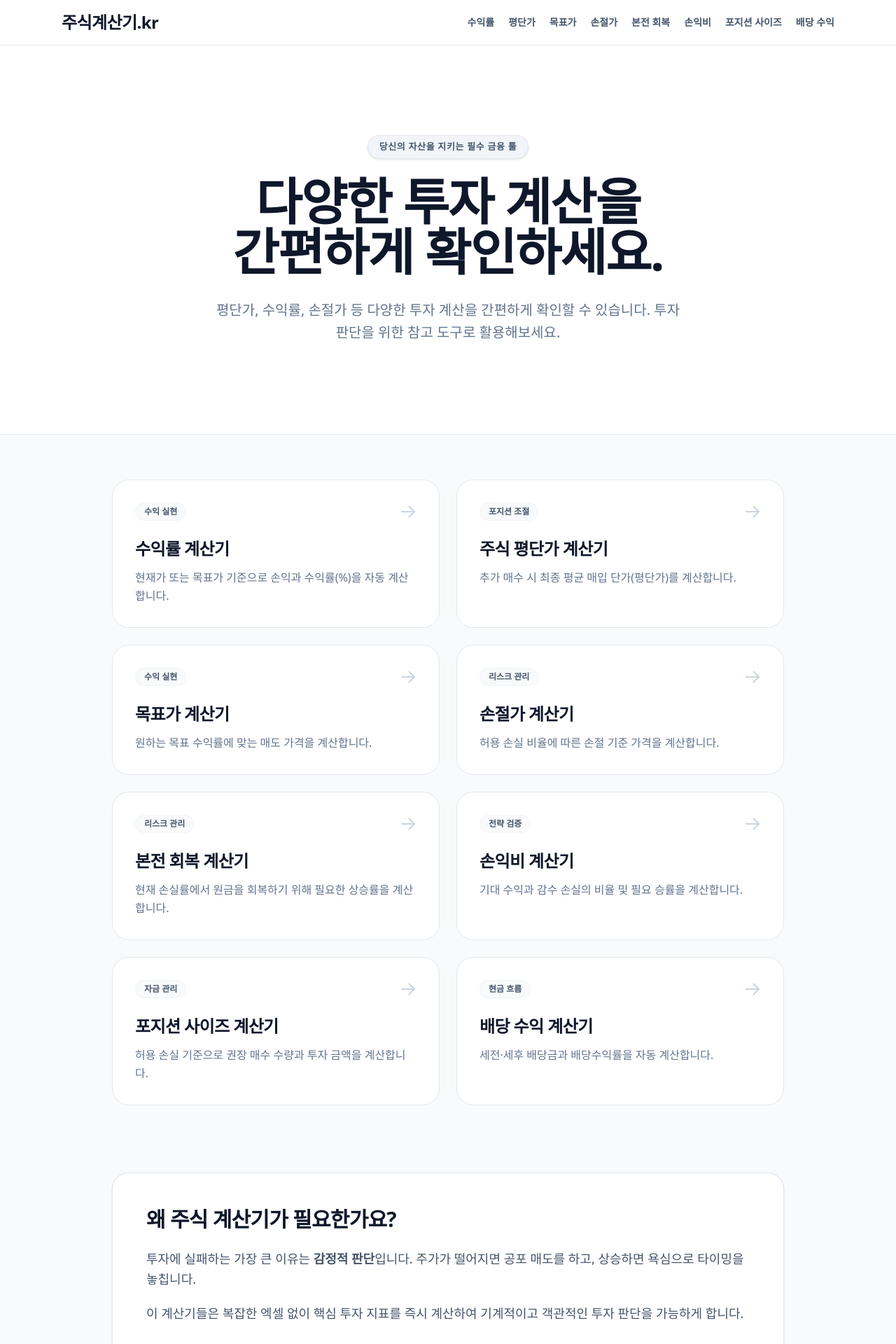
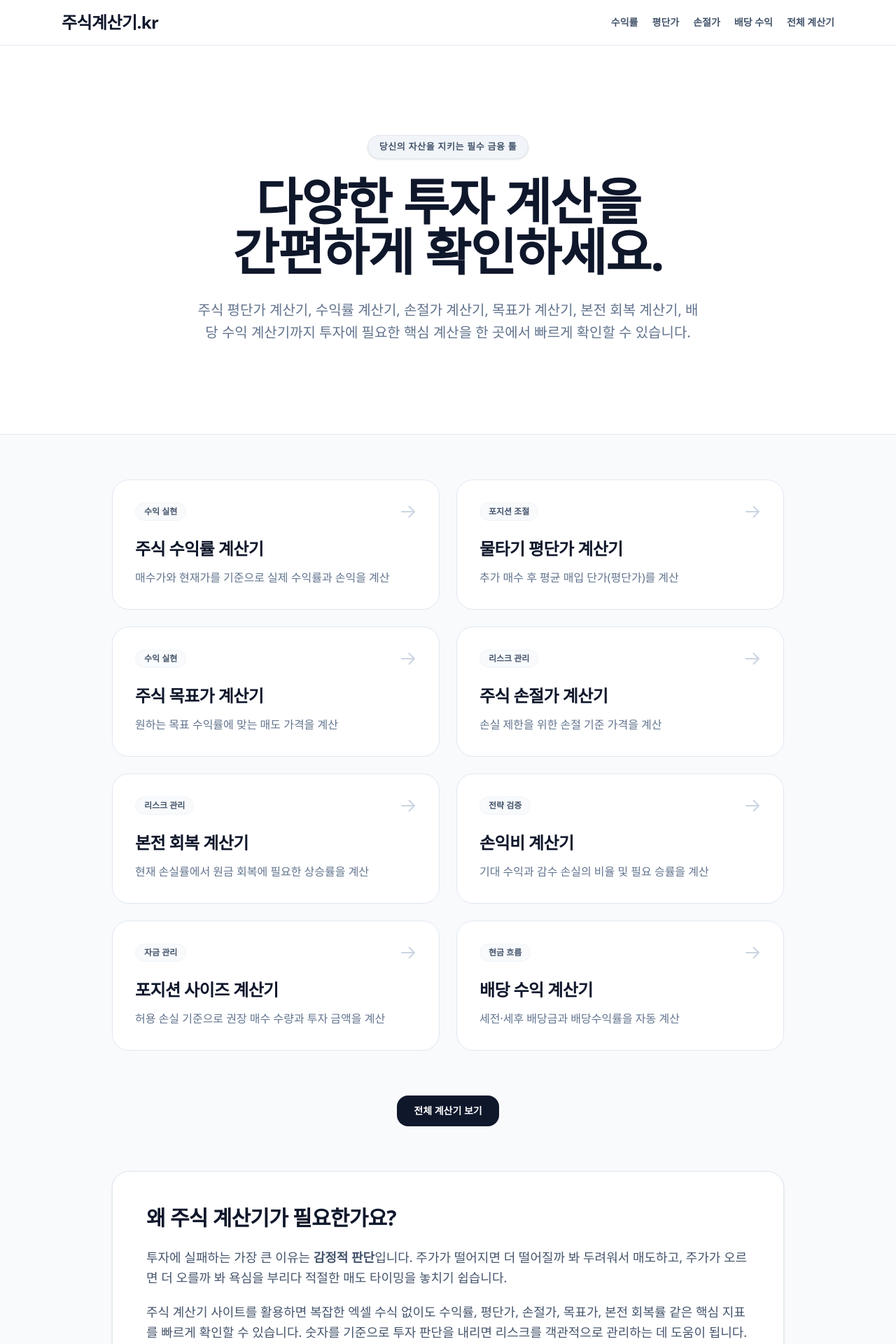
Before and after one commit to YG-coder/stock-calculator, a Next.js app: page / in a window 1280 px wide. Shown: the top 1920 px of the page at 70% size. Built offline with nearby package versions, Linux system fonts and the light colour scheme.

Commit message:
refactor: 헤더 경량화 및 홈-허브 링크 구조 SEO 개선

```diff
--- a/src/app/layout.tsx
+++ b/src/app/layout.tsx
@@ -1,7 +1,7 @@
 import type { Metadata } from "next";
 import { Geist, Geist_Mono } from "next/font/google";
 import Link from "next/link";
-import { CALCULATORS, POLICY_ROUTES } from "@/lib/constants";
+import { HEADER_CALCULATORS, POLICY_ROUTES } from "@/lib/constants";
 import "./globals.css";
 
 const geistSans = Geist({
@@ -14,10 +14,6 @@ const geistMono = Geist_Mono({
   subsets: ["latin"],
 });
 
-/* =========================
-   SEO Metadata
-========================= */
-
 export const metadata: Metadata = {
   metadataBase: new URL("https://주식계산기.kr"),
   title: {
@@ -25,7 +21,18 @@ export const metadata: Metadata = {
     template: "%s | 주식계산기.kr",
   },
   description:
-    "손절가 계산기, 수익률 계산기, 평단가 계산기, 목표가 계산기, 본전 회복 계산기를 포함한 8종의 핵심 기능 주식 계산기 모음 사이트입니다.",
+    "손절가 계산기, 수익률 계산기, 평단가 계산기, 목표가 계산기, 본전 회복 계산기, 배당 수익 계산기를 포함한 8종의 핵심 기능 주식 계산기 모음 사이트입니다.",
+  keywords: [
+    "주식 계산기",
+    "손절가 계산기",
+    "평단가 계산기",
+    "수익률 계산기",
+    "목표가 계산기",
+    "물타기 계산기",
+    "본전 회복 계산기",
+    "배당 계산기",
+    "배당 수익 계산기",
+  ],
   alternates: {
     canonical: "https://주식계산기.kr",
   },
@@ -51,35 +58,25 @@ export const metadata: Metadata = {
   },
 };
 
-/* =========================
-   Layout
-========================= */
-
 export default function RootLayout({
   children,
-}: {
+}: Readonly<{
   children: React.ReactNode;
-}) {
+}>) {
   return (
     <html lang="ko">
       <head>
-        {/* Google AdSense */}
         <script
           async
           src="https://pagead2.googlesyndication.com/pagead/js/adsbygoogle.js?client=ca-pub-6405509957088169"
           crossOrigin="anonymous"
         />
       </head>
-
       <body
         className={`${geistSans.variable} ${geistMono.variable} antialiased bg-slate-50 text-slate-900 flex flex-col min-h-screen`}
       >
-        {/* =========================
-            HEADER
-        ========================= */}
         <header className="sticky top-0 z-50 w-full border-b border-slate-200 bg-white/80 backdrop-blur-md">
           <div className="mx-auto flex max-w-6xl flex-wrap items-center justify-between gap-x-8 gap-y-3 px-4 py-4 md:px-6">
-            {/* 로고 */}
             <Link
               href="/"
               className="whitespace-nowrap text-2xl font-extrabold tracking-tight text-slate-900 hover:text-slate-700 transition"
@@ -87,29 +84,22 @@ export default function RootLayout({
               주식계산기.kr
             </Link>
 
-            {/* 네비 */}
             <nav className="flex flex-wrap items-center justify-end gap-x-5 gap-y-2 text-sm font-semibold text-slate-600 max-[1100px]:w-full max-[1100px]:justify-center">
-              {CALCULATORS.map((calc) => (
+              {HEADER_CALCULATORS.map((item) => (
                 <Link
-                  key={calc.href}
-                  href={calc.href}
+                  key={item.href}
+                  href={item.href}
                   className="whitespace-nowrap hover:text-slate-900 transition-colors"
                 >
-                  {calc.label}
+                  {item.label}
                 </Link>
               ))}
             </nav>
           </div>
         </header>
 
-        {/* =========================
-            MAIN
-        ========================= */}
-        <main className="flex-grow">{children}</main>
+        <div className="flex-grow">{children}</div>
 
-        {/* =========================
-            FOOTER
-        ========================= */}
         <footer className="border-t border-slate-200 bg-white py-12 text-center text-sm text-slate-500">
           <div className="mx-auto max-w-5xl px-6">
             <div className="flex flex-wrap justify-center gap-4 md:gap-8 mb-8 font-medium">
@@ -123,12 +113,10 @@ export default function RootLayout({
                 </Link>
               ))}
             </div>
-
             <p>
               본 사이트에서 제공하는 계산 결과는 참고용이며, 투자 권유를 의미하지 않습니다.
               투자에 대한 최종 판단과 책임은 사용자에게 있습니다.
             </p>
-
             <p className="mt-6 text-xs text-slate-400">
               © {new Date().getFullYear()} 주식계산기.kr All rights reserved.
             </p>
--- a/src/app/page.tsx
+++ b/src/app/page.tsx
@@ -1,12 +1,12 @@
 import { Metadata } from "next";
 import Link from "next/link";
+import { SectionCard, Article } from "@/components/ui/Shared";
 import { CALCULATORS } from "@/lib/constants";
-import { PageHeader, SectionCard, Article } from "@/components/ui/Shared";
 
 export const metadata: Metadata = {
-  title: "주식 계산기 모음 | 평단가, 손절가, 수익률 자동 계산",
+  title: "주식 계산기 모음 | 평단가, 손절가, 물타기, 수익률 자동 계산",
   description:
-    "주식 계산기 사이트로 평단가, 수익률, 손절가, 목표가 계산 기능을 제공하여 투자 판단을 돕는 금융 계산 도구입니다.",
+    "주식 계산기 사이트로 평단가, 수익률, 손절가, 목표가, 배당 수익 계산 기능을 제공하여 투자 판단을 돕는 금융 계산 도구입니다.",
   keywords: [
     "주식 계산기",
     "평단가 계산기",
@@ -14,11 +14,12 @@ export const metadata: Metadata = {
     "손절가 계산기",
     "물타기 계산기",
     "주식 계산기 모음",
+    "배당 수익 계산기",
   ],
   openGraph: {
     title: "주식 계산기 모음 | 투자 필수 툴 허브",
     description:
-      "주식 투자 전 감정을 배제한 기계적 전략 수립을 돕습니다. 빠르고 정확한 주식 계산기 8종을 무료로 이용하세요.",
+      "주식 평단가 계산기, 수익률 계산기, 손절가 계산기, 목표가 계산기, 배당 수익 계산기까지 한 곳에서 빠르게 확인하세요.",
     type: "website",
   },
 };
@@ -26,68 +27,43 @@ export const metadata: Metadata = {
 export default function HomePage() {
   return (
     <main className="min-h-screen bg-slate-50 text-slate-900 selection:bg-slate-200 selection:text-slate-900 pb-20">
-
-      {/* Hero Section */}
       <section className="bg-white border-b border-slate-200">
-        <div className="mx-auto max-w-5xl px-6 py-20 md:px-8 md:py-32 text-center flex flex-col items-center">
+        <div className="mx-auto max-w-5xl px-6 py-20 md:px-8 md:py-32 text-center text-balance flex flex-col items-center">
           <span className="inline-flex rounded-full bg-slate-100 px-4 py-1.5 text-[13px] font-semibold text-slate-600 tracking-wider uppercase mb-6 shadow-sm border border-slate-200">
             당신의 자산을 지키는 필수 금융 툴
           </span>
-
           <h1 className="text-4xl sm:text-5xl md:text-6xl lg:text-7xl font-extrabold tracking-tight text-slate-900">
             다양한 투자 계산을
-            <br className="hidden sm:block" />
-            간편하게 확인하세요.
+            <br className="hidden sm:block" /> 간편하게 확인하세요.
           </h1>
-
-          <p className="mt-8 max-w-2xl text-lg sm:text-xl leading-relaxed text-slate-500">
-            평단가, 수익률, 손절가 등 다양한 투자 계산을 간편하게 확인할 수 있습니다.
-            투자 판단을 위한 참고 도구로 활용해보세요.
+          <p className="mt-8 max-w-3xl text-lg sm:text-xl leading-relaxed text-slate-500">
+            주식 평단가 계산기, 수익률 계산기, 손절가 계산기, 목표가 계산기,
+            본전 회복 계산기, 배당 수익 계산기까지 투자에 필요한 핵심 계산을 한 곳에서 빠르게 확인할 수 있습니다.
           </p>
         </div>
       </section>
 
-      {/* Calculator Grid */}
       <div className="mx-auto max-w-5xl px-6 py-16 md:px-8">
-        <section className="grid gap-6 sm:grid-cols-2 lg:grid-cols-2 mb-24">
-          {CALCULATORS.map((calc, idx) => (
+        <section className="grid gap-6 sm:grid-cols-2 lg:grid-cols-2 mb-16">
+          {CALCULATORS.map((calc) => (
             <Link
               key={calc.href}
               href={calc.href}
-              className={`group flex flex-col justify-start rounded-[24px] bg-white p-8 border border-slate-200 transition-all duration-200 hover:-translate-y-1 hover:shadow-lg hover:border-slate-300 ${CALCULATORS.length % 2 === 1 && idx === CALCULATORS.length - 1
-                  ? "sm:col-span-2 lg:col-span-2 text-center items-center"
-                  : ""
-                }`}
+              className="group flex flex-col justify-start rounded-[24px] bg-white p-8 border border-slate-200 transition-all duration-200 hover:-translate-y-1 hover:shadow-lg hover:border-slate-300"
             >
-              {/* Badge + Arrow */}
               <div className="flex w-full items-center justify-between mb-6">
                 <span className="inline-flex rounded-full bg-slate-50 border border-slate-100 px-3 py-1 text-xs font-semibold text-slate-600">
                   {calc.badge}
                 </span>
-
                 <span className="text-slate-300 group-hover:text-slate-400 group-hover:translate-x-1 transition-transform">
-                  <svg
-                    className="w-6 h-6"
-                    fill="none"
-                    viewBox="0 0 24 24"
-                    strokeWidth="2"
-                    stroke="currentColor"
-                  >
-                    <path
-                      strokeLinecap="round"
-                      strokeLinejoin="round"
-                      d="M13.5 4.5 21 12m0 0-7.5 7.5M21 12H3"
-                    />
+                  <svg className="w-6 h-6" fill="none" viewBox="0 0 24 24" strokeWidth="2" stroke="currentColor">
+                    <path strokeLinecap="round" strokeLinejoin="round" d="M13.5 4.5 21 12m0 0-7.5 7.5M21 12H3" />
                   </svg>
                 </span>
               </div>
-
-              {/* Title */}
               <h2 className="text-2xl font-bold text-slate-900 tracking-tight group-hover:text-slate-800 mb-3">
                 {calc.title}
               </h2>
-
-              {/* Description */}
               <p className="text-base text-slate-500 leading-relaxed font-medium">
                 {calc.desc}
               </p>
@@ -95,23 +71,34 @@ export default function HomePage() {
           ))}
         </section>
 
-        {/* SEO Content */}
+        <div className="mb-16 text-center">
+          <Link
+            href="/calculators"
+            className="inline-flex items-center rounded-2xl bg-slate-900 px-6 py-3 text-sm font-semibold text-white transition hover:bg-slate-700"
+          >
+            전체 계산기 보기
+          </Link>
+        </div>
+
         <SectionCard>
           <Article title="왜 주식 계산기가 필요한가요?">
             <p>
               투자에 실패하는 가장 큰 이유는 <strong>감정적 판단</strong>입니다.
-              주가가 떨어지면 공포 매도를 하고, 상승하면 욕심으로 타이밍을 놓칩니다.
+              주가가 떨어지면 더 떨어질까 봐 두려워서 매도하고, 주가가 오르면 더 오를까 봐 욕심을 부리다
+              적절한 매도 타이밍을 놓치기 쉽습니다.
             </p>
             <p>
-              이 계산기들은 복잡한 엑셀 없이 핵심 투자 지표를 즉시 계산하여
-              기계적이고 객관적인 투자 판단을 가능하게 합니다.
+              주식 계산기 사이트를 활용하면 복잡한 엑셀 수식 없이도 수익률, 평단가, 손절가,
+              목표가, 본전 회복률 같은 핵심 지표를 빠르게 확인할 수 있습니다.
+              숫자를 기준으로 투자 판단을 내리면 리스크를 객관적으로 관리하는 데 도움이 됩니다.
             </p>
           </Article>
 
-          <Article title="계산 결과 활용법 안내">
+          <Article title="주식 계산기 활용법 안내">
             <p>
-              본 사이트의 계산 결과는 참고용입니다.
-              실제 투자에서는 수수료, 세금, 슬리피지 등에 따라 결과가 달라질 수 있습니다.
+              본 사이트에서 제공하는 모든 계산 결과는 기초 수학 식에 기반한 참고용 수치입니다.
+              실제 국내외 증권사 계좌에서 매매할 때는 <strong>실 거래 수수료, 세금, 슬리피지</strong> 등에 따라
+              실제 체결 결과와 차이가 날 수 있으므로, 언제나 보수적인 기준으로 투자 판단을 하는 것이 좋습니다.
             </p>
           </Article>
         </SectionCard>
--- a/src/lib/constants.ts
+++ b/src/lib/constants.ts
@@ -4,57 +4,57 @@ export const CALCULATORS = [
   {
     href: "/profit-calculator",
     label: "수익률",
-    title: "수익률 계산기",
-    desc: "현재가 또는 목표가 기준으로 손익과 수익률(%)을 자동 계산합니다.",
+    title: "주식 수익률 계산기",
+    desc: "매수가와 현재가를 기준으로 실제 수익률과 손익을 계산",
     badge: "수익 실현",
   },
   {
     href: "/average-price-calculator",
     label: "평단가",
-    title: "주식 평단가 계산기",
-    desc: "추가 매수 시 최종 평균 매입 단가(평단가)를 계산합니다.",
+    title: "물타기 평단가 계산기",
+    desc: "추가 매수 후 평균 매입 단가(평단가)를 계산",
     badge: "포지션 조절",
   },
   {
     href: "/target-price-calculator",
     label: "목표가",
-    title: "목표가 계산기",
-    desc: "원하는 목표 수익률에 맞는 매도 가격을 계산합니다.",
+    title: "주식 목표가 계산기",
+    desc: "원하는 목표 수익률에 맞는 매도 가격을 계산",
     badge: "수익 실현",
   },
   {
     href: "/stop-loss-calculator",
     label: "손절가",
-    title: "손절가 계산기",
-    desc: "허용 손실 비율에 따른 손절 기준 가격을 계산합니다.",
+    title: "주식 손절가 계산기",
+    desc: "손실 제한을 위한 손절 기준 가격을 계산",
     badge: "리스크 관리",
   },
   {
     href: "/break-even-calculator",
     label: "본전 회복",
     title: "본전 회복 계산기",
-    desc: "현재 손실률에서 원금을 회복하기 위해 필요한 상승률을 계산합니다.",
+    desc: "현재 손실률에서 원금 회복에 필요한 상승률을 계산",
     badge: "리스크 관리",
   },
   {
     href: "/risk-reward-calculator",
     label: "손익비",
     title: "손익비 계산기",
-    desc: "기대 수익과 감수 손실의 비율 및 필요 승률을 계산합니다.",
+    desc: "기대 수익과 감수 손실의 비율 및 필요 승률을 계산",
     badge: "전략 검증",
   },
   {
     href: "/position-size-calculator",
     label: "포지션 사이즈",
     title: "포지션 사이즈 계산기",
-    desc: "허용 손실 기준으로 권장 매수 수량과 투자 금액을 계산합니다.",
+    desc: "허용 손실 기준으로 권장 매수 수량과 투자 금액을 계산",
     badge: "자금 관리",
   },
   {
     href: "/dividend-calculator",
     label: "배당 수익",
     title: "배당 수익 계산기",
-    desc: "세전·세후 배당금과 배당수익률을 자동 계산합니다.",
+    desc: "세전·세후 배당금과 배당수익률을 자동 계산",
     badge: "현금 흐름",
   },
 ];
@@ -69,7 +69,7 @@ export const HEADER_CALCULATORS = [
 
 export const POLICY_ROUTES = [
   { href: "/about", label: "사이트 소개" },
+  { href: "/contact", label: "문의하기" },
   { href: "/privacy", label: "개인정보처리방침" },
   { href: "/terms", label: "이용약관" },
-  { href: "/contact", label: "문의하기" },
 ];
```
Also changed, not shown: src/app/calculators/page.tsx (+4 -4 lines), 1 other file (tests, documents, lock files or other folders).
